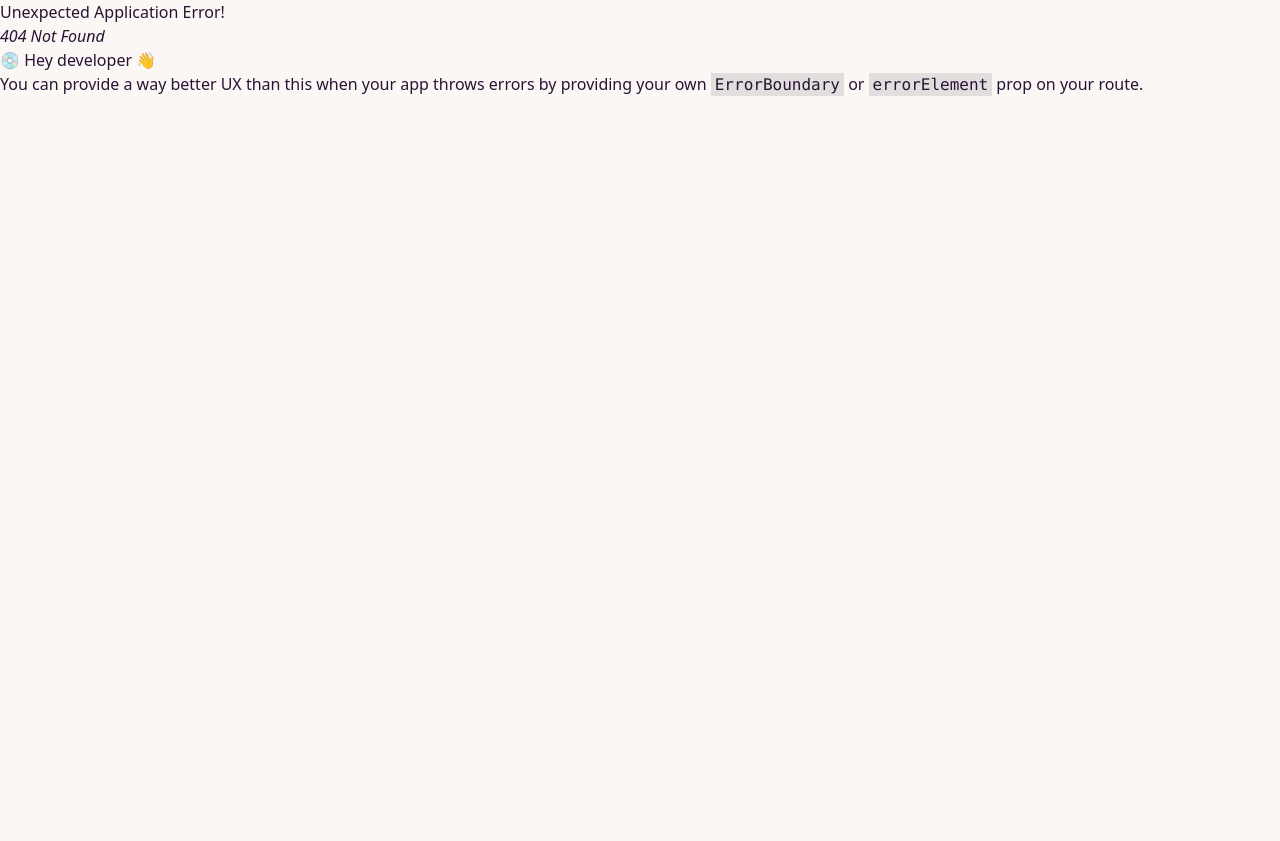
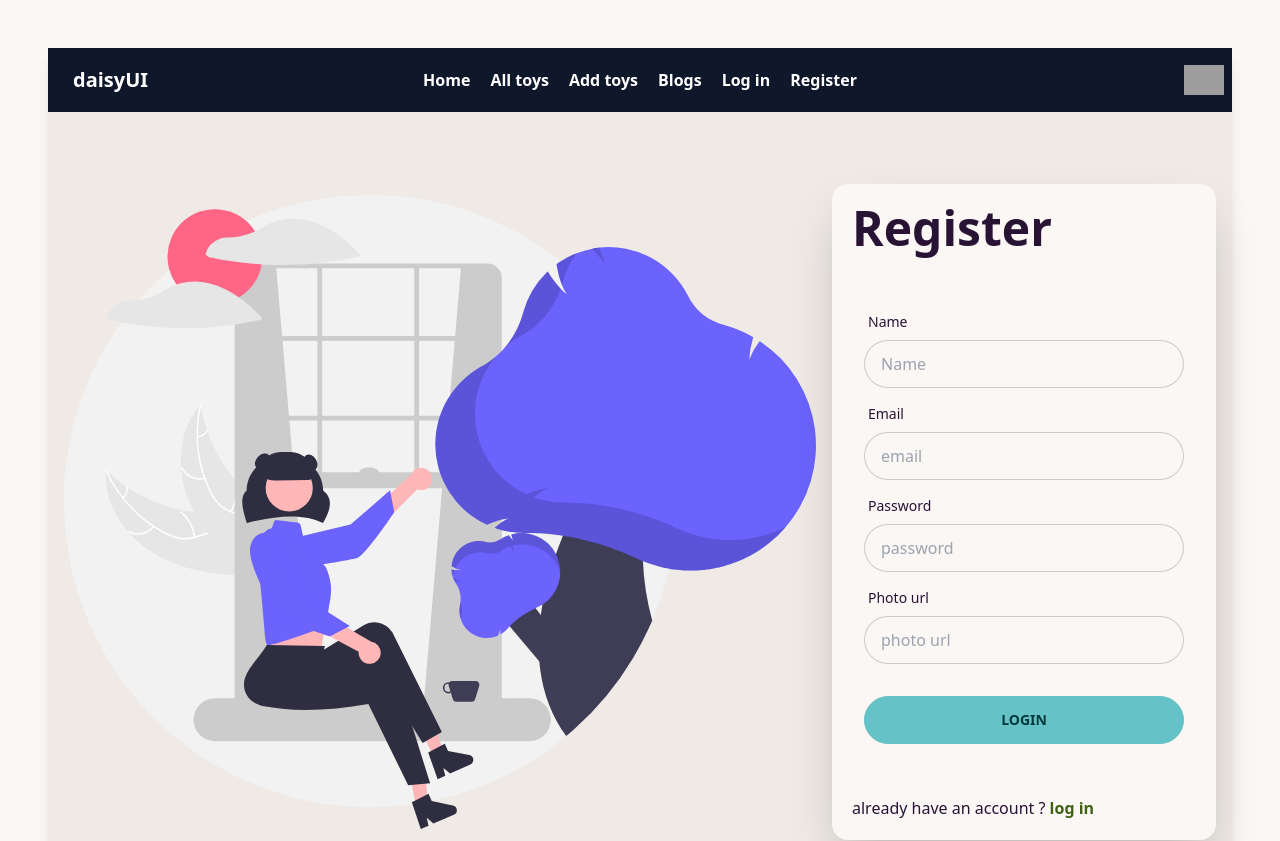
Before and after one commit to mahamudhul/toy-marketplace-client, a React (Vite) app: page /register in a window 1280 px wide. Before the commit this address had no page. Shown: the top 841 px of the page. Before the commit the page ends 800 px from the top, so only its background shows below. Built offline with nearby package versions, Linux system fonts and the light colour scheme; grey boxes are pictures that could not be loaded.

Commit message:
register section  and blog, all toys, add toys section will be added

```diff
--- /dev/null
+++ b/src/pages/AddToys.jsx
@@ -0,0 +1,12 @@
+/* eslint-disable no-unused-vars */
+import React from 'react';
+
+const AddToys = () => {
+    return (
+        <div>
+            <h1>Added new Toyss</h1>
+        </div>
+    );
+};
+
+export default AddToys;
--- /dev/null
+++ b/src/pages/AllToys.jsx
@@ -0,0 +1,12 @@
+/* eslint-disable no-unused-vars */
+import React from 'react';
+
+const AllToys = () => {
+    return (
+        <div>
+            <h1>Here is all toys </h1>
+        </div>
+    );
+};
+
+export default AllToys;
--- /dev/null
+++ b/src/pages/Blogs.jsx
@@ -0,0 +1,12 @@
+/* eslint-disable no-unused-vars */
+import React from 'react';
+
+const Blogs = () => {
+    return (
+        <div>
+            <h1> here is all Q/A </h1>
+        </div>
+    );
+};
+
+export default Blogs;
--- /dev/null
+++ b/src/pages/Register.jsx
@@ -0,0 +1,61 @@
+/* eslint-disable no-unused-vars */
+import React from 'react';
+import svg from '../assets/undraw_welcome_re_h3d9.svg'
+import { Link } from 'react-router-dom';
+
+
+const Register = () => {
+    return (
+        <div>
+            <div className="hero min-h-screen bg-base-200">
+                <div className="hero-content flex-col lg:flex-row">
+
+                    <div className="text-center lg:text-left">
+                        <img src={svg} alt="" />
+                    </div>
+
+                    <div className="card flex-shrink-0 w-full max-w-sm shadow-2xl bg-base-100">
+                        <h1 className="text-5xl font-bold p-5">Register</h1>
+
+                        <div className="card-body">
+                            <div className="form-control">
+                                <label className="label">
+                                    <span className="label-text">Name</span>
+                                </label>
+                                <input type="text" name='name' placeholder="Name" className="input input-bordered" />
+                            </div>
+
+                            <div className="form-control">
+                                <label className="label">
+                                    <span className="label-text">Email</span>
+                                </label>
+                                <input type="text" name='email' placeholder="email" className="input input-bordered" />
+                            </div>
+
+                            <div className="form-control">
+                                <label className="label">
+                                    <span className="label-text">Password</span>
+                                </label>
+                                <input type="password" name='password' placeholder="password" className="input input-bordered" />
+                            </div>
+
+                            <div className="form-control">
+                                <label className="label">
+                                    <span className="label-text">Photo url</span>
+                                </label>
+                                <input type="text" placeholder="photo url" className="input input-bordered" />
+
+                            </div>
+                            <div className="form-control mt-6">
+                                <button className="btn btn-primary">Login</button>
+                            </div>
+                        </div>
+                        <p className='my-5 mx-5'>already have an account ? <Link className='text-lime-800 font-bold' to='/login'>log in</Link></p>
+                    </div>
+                </div>
+            </div>
+        </div>
+    );
+};
+
+export default Register;
```
Also changed, not shown: src/routers/router.jsx (+20 -0 lines).
